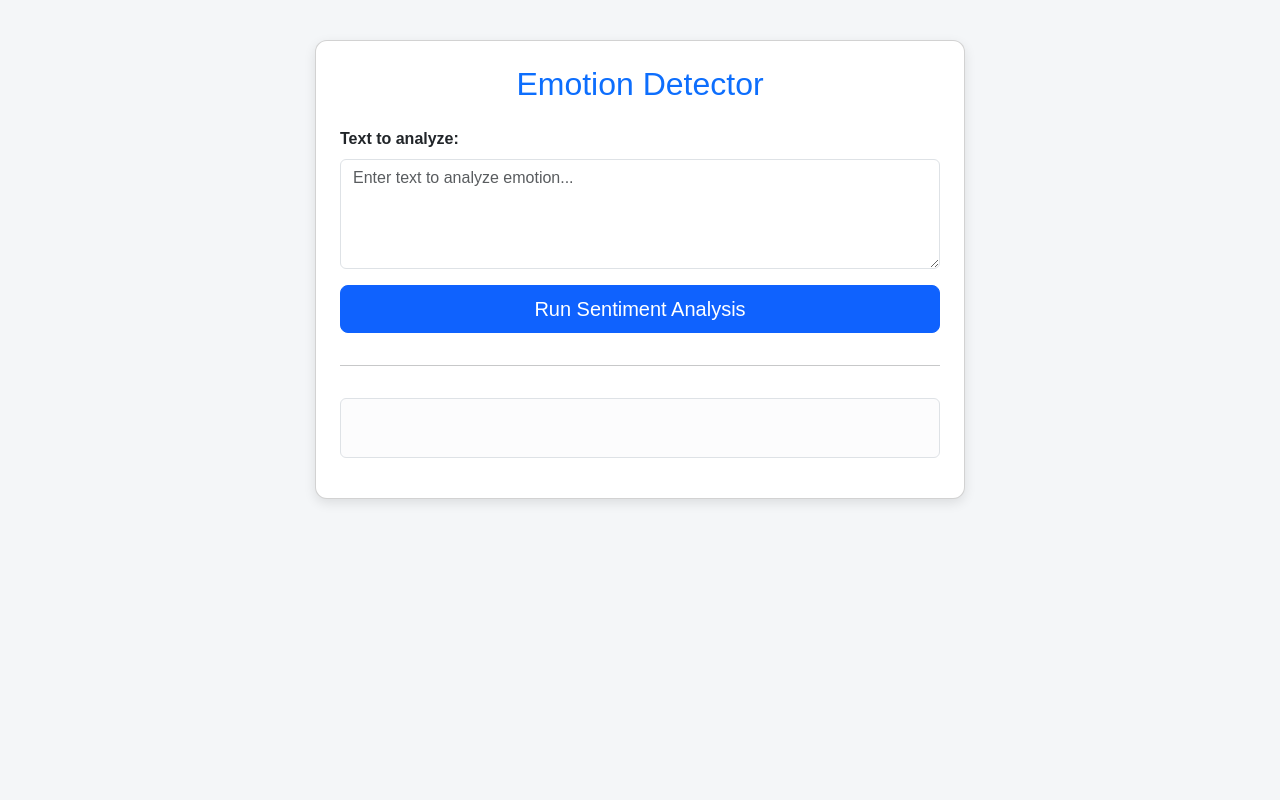
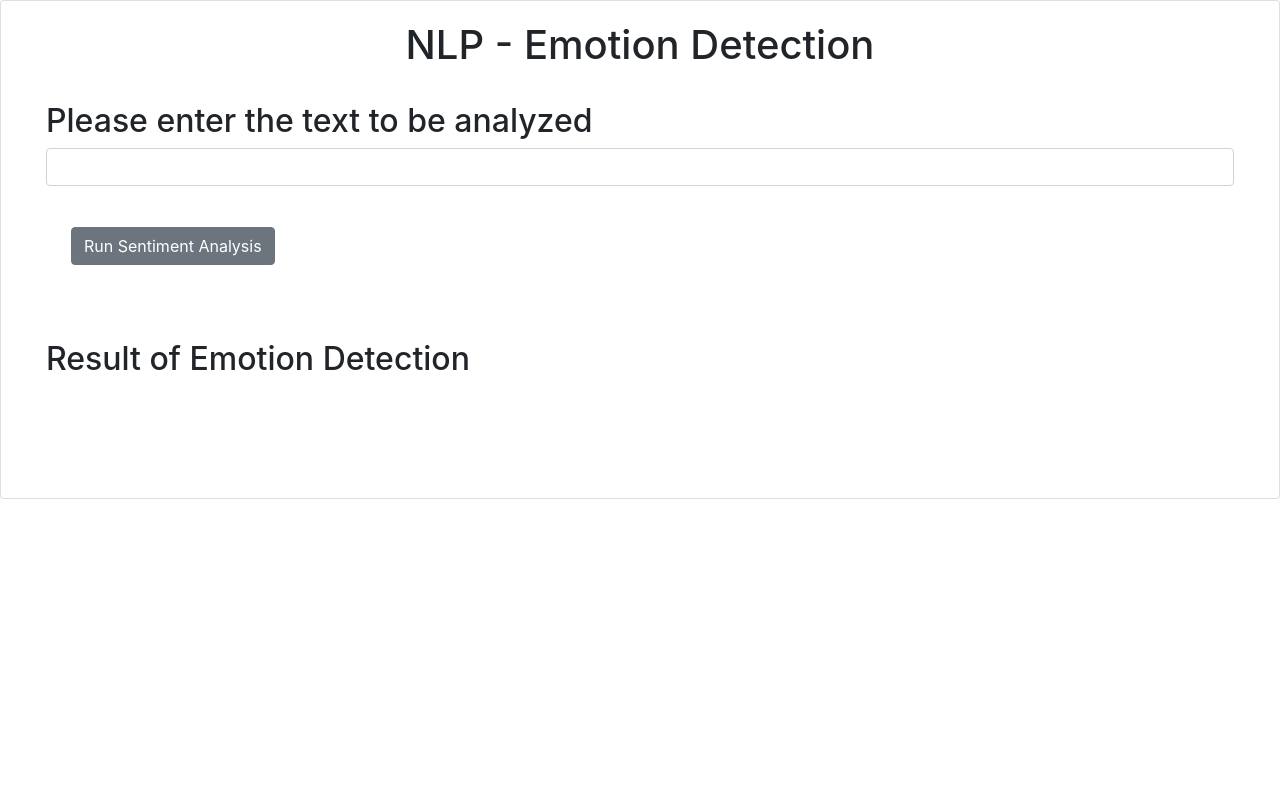
Before and after one commit to siddhi10906/EmotionDetection, a Flask app: page / in a window 1280 px wide. Run offline with Flask 3, Linux system fonts and the light colour scheme; some libraries are stand-ins or nearby versions.

Commit message:
Update templates and deployment screenshots

```diff
--- a/static/mywebscript.js
+++ b/static/mywebscript.js
@@ -1,5 +1,5 @@
-let RunSentimentAnalysis = () => {
-    let textToAnalyze = document.getElementById("textToAnalyze").value;
+let RunSentimentAnalysis = ()=>{
+    textToAnalyze = document.getElementById("textToAnalyze").value;
 
     let xhttp = new XMLHttpRequest();
     xhttp.onreadystatechange = function() {
@@ -7,6 +7,6 @@ let RunSentimentAnalysis = () => {
             document.getElementById("system_response").innerHTML = xhttp.responseText;
         }
     };
-    xhttp.open("GET", "emotionDetector?textToAnalyze=" + encodeURIComponent(textToAnalyze), true);
+    xhttp.open("GET", "emotionDetector?textToAnalyze"+"="+textToAnalyze, true);
     xhttp.send();
 }
--- a/templates/index.html
+++ b/templates/index.html
@@ -1,43 +1,33 @@
-<!DOCTYPE html>
-<html lang="en">
+<html>
 <head>
-    <meta charset="UTF-8">
-    <title>Emotion Detector</title>
-    <script src="{{ url_for('static', filename='mywebscript.js') }}"></script>
-    <link rel="stylesheet" href="https://cdn.jsdelivr.net/npm/bootstrap@5.3.0/dist/css/bootstrap.min.css">
+    <link rel="stylesheet" href="https://stackpath.bootstrapcdn.com/bootstrap/4.3.1/css/bootstrap.min.css" integrity="sha384-ggOyR0iXCbMQv3Xipma34MD+dH/1fQ784/j6cY/iJTQUOhcWr7x9JvoRxT2MZw1T" crossorigin="anonymous">
+    <script src="./static/mywebscript.js"></script>
     <style>
-        body {
-            padding: 40px;
-            background-color: #f4f6f8;
-            font-family: Arial, sans-serif;
-        }
-        .card {
-            max-width: 650px;
-            margin: 0 auto;
-            border-radius: 12px;
-            box-shadow: 0 4px 12px rgba(0, 0, 0, 0.1);
-        }
-        .btn-primary {
-            background-color: #0f62fe;
-            border-color: #0f62fe;
-        }
-        .btn-primary:hover {
-            background-color: #0353e9;
+        .center-heading {
+            text-align: center;
         }
     </style>
 </head>
 <body>
-    <div class="card p-4">
-        <h2 class="text-center mb-4 text-primary">Emotion Detector</h2>
-        <div class="mb-3">
-            <label for="textToAnalyze" class="form-label fw-bold">Text to analyze:</label>
-            <textarea class="form-control" id="textToAnalyze" rows="4" placeholder="Enter text to analyze emotion..."></textarea>
+    <div class="card">
+        <div class="card-body">
+            <h1 class="center-heading">NLP - Emotion Detection</h1>
+            <div style="padding: 25px 25px 25px 25px;">
+            <h2 class="mb-3">
+                <label class="form-label">Please enter the text to be analyzed</label>
+                <input type="textarea" class="form-control" id="textToAnalyze">
+            </h2>
+
+            <div style="padding: 25px 25px 25px 25px;">
+                <button onclick="RunSentimentAnalysis()" class="btn btn-secondary">Run Sentiment Analysis</button>
+            </div>
+            <div style="padding: 25px 25px 25px 25px;"></div>
+            <h2 class="mb-3">
+                <label class="form-label">Result of Emotion Detection</label>
+            </h2>
+
+            <div id="system_response" style="padding: 25px 25px 25px 25px;"></div>
         </div>
-        <div class="d-grid mb-3">
-            <button class="btn btn-primary btn-lg" onclick="RunSentimentAnalysis()">Run Sentiment Analysis</button>
-        </div>
-        <hr>
-        <div id="system_response" class="alert alert-light border mt-3 fs-6" style="min-height: 60px;"></div>
     </div>
 </body>
 </html>
```
Also changed, not shown: 6b_deployment_test.png, 7c_error_handling_interface.png.
